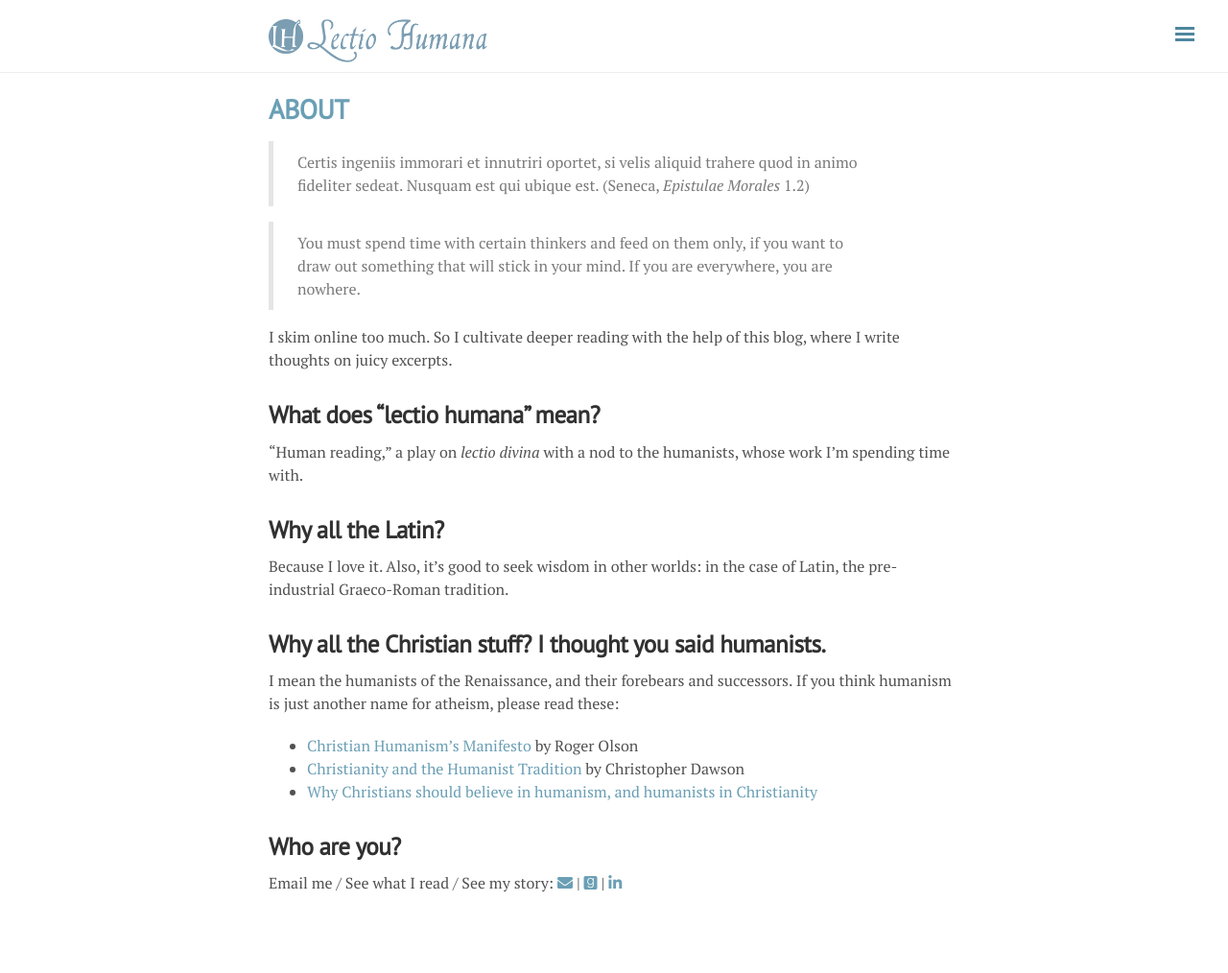
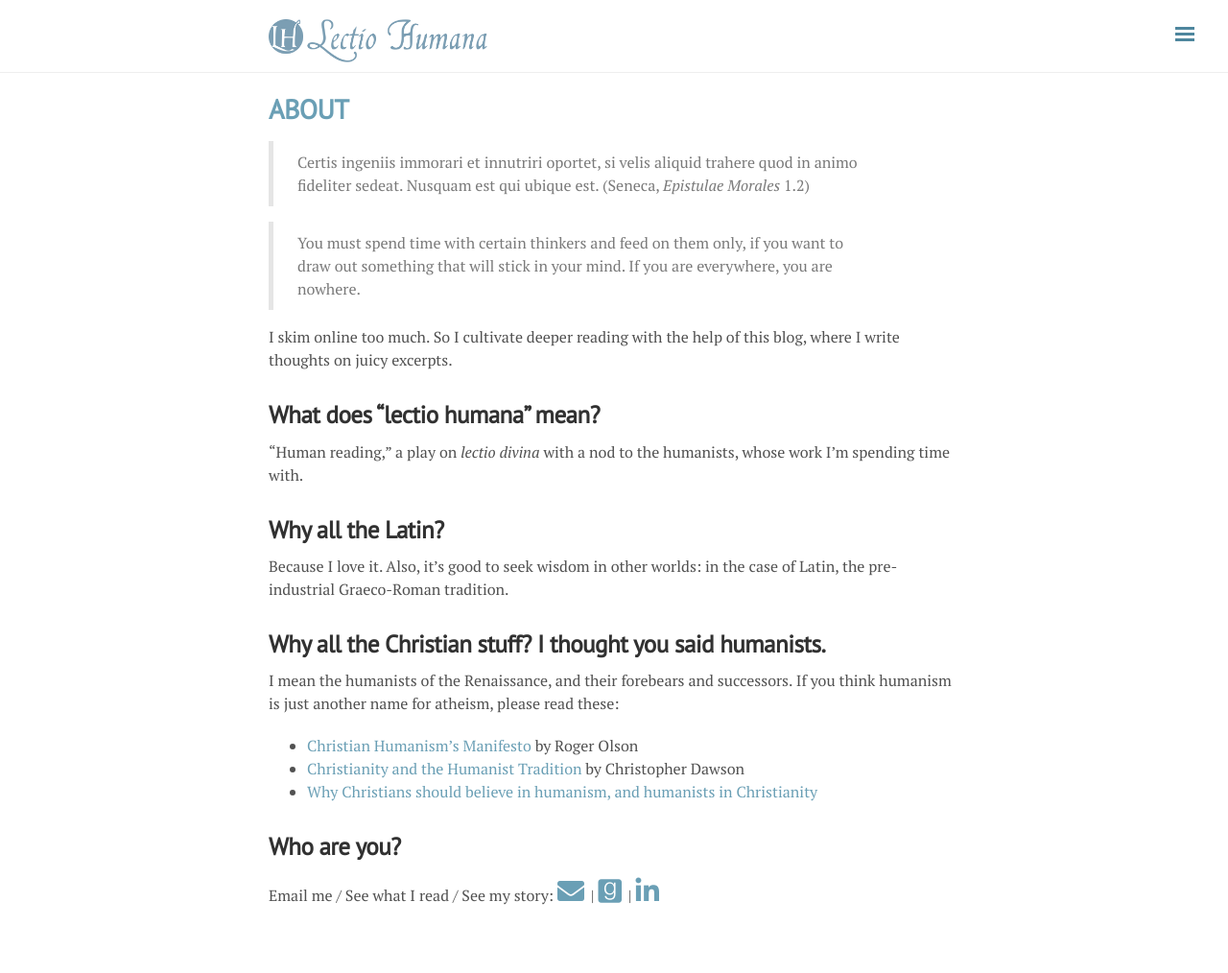
Before and after one commit to fpsvogel/lectiohumana, a Jekyll site: the page built from about.md, in a window 1280 px wide. Shown: the whole page at 96% size. Built offline with Jekyll 4.4.1, drawn with Linux system fonts in a browser that asks for light colours; nearby versions of some CDN libraries.

Commit message:
share bar v8

```diff
--- a/_includes/contact.html
+++ b/_includes/contact.html
@@ -10,7 +10,7 @@
 {% assign iconname = 'envelope' %}
 {% assign fa = 'fas fa' %}
 {% endif %}
-<a href="{{ contact[1] }}" style="text-decoration: none">
+<a href="{{ contact[1] }}" style="text-decoration: none; font-size: 1.4rem">
   <i class="{{ fa }}-{{ iconname }}" aria-hidden="true"></i>
 </a>
 {% assign current_index = current_index | plus: 1 %}
--- a/_layouts/post.html
+++ b/_layouts/post.html
@@ -14,5 +14,5 @@
   <article>
     {{ content }}
   </article>
-  {% include share.html %}
+  {% include share.html shareurl="{{ site.url }}{{ page.url }}" %}
 </div>
--- a/_scss/component/_sidebar.scss
+++ b/_scss/component/_sidebar.scss
@@ -203,6 +203,7 @@
   .sidebar-personal-info-section {
     &:not(:first-of-type) {
       margin-top: .75rem;
+	  font-size: 1.0rem;
     }
     line-height: 1rem;
     a, strong {
--- a/index.html
+++ b/index.html
@@ -23,7 +23,7 @@
     <article>
       {{ post.excerpt | markdownify }}
     <article>
-	{% include share.html %}
+	{% include share.html shareurl="{{ site.url }}{{ post.url }}" %}
     <div class="post-more">
       {% if site.disqus_short_name %}
       <a href="{{ site.baseurl }}{{ post.url }}#disqus_thread"> <i class="fa fa-comments" aria-hidden="true"></i>Comment</a>&nbsp;
```
